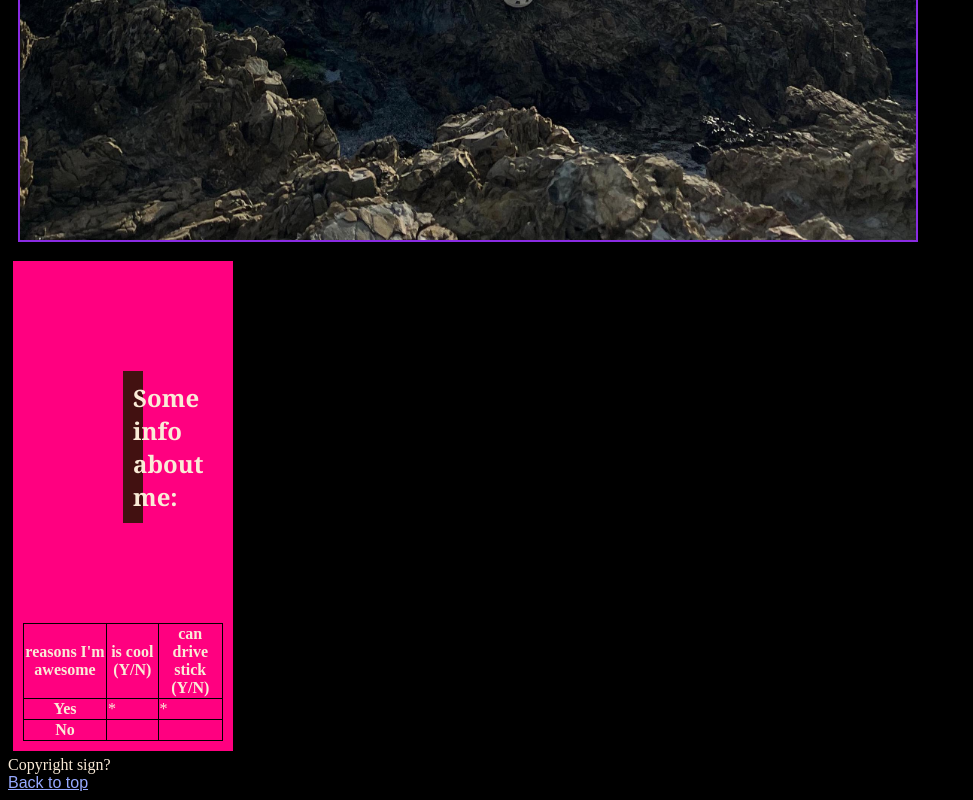
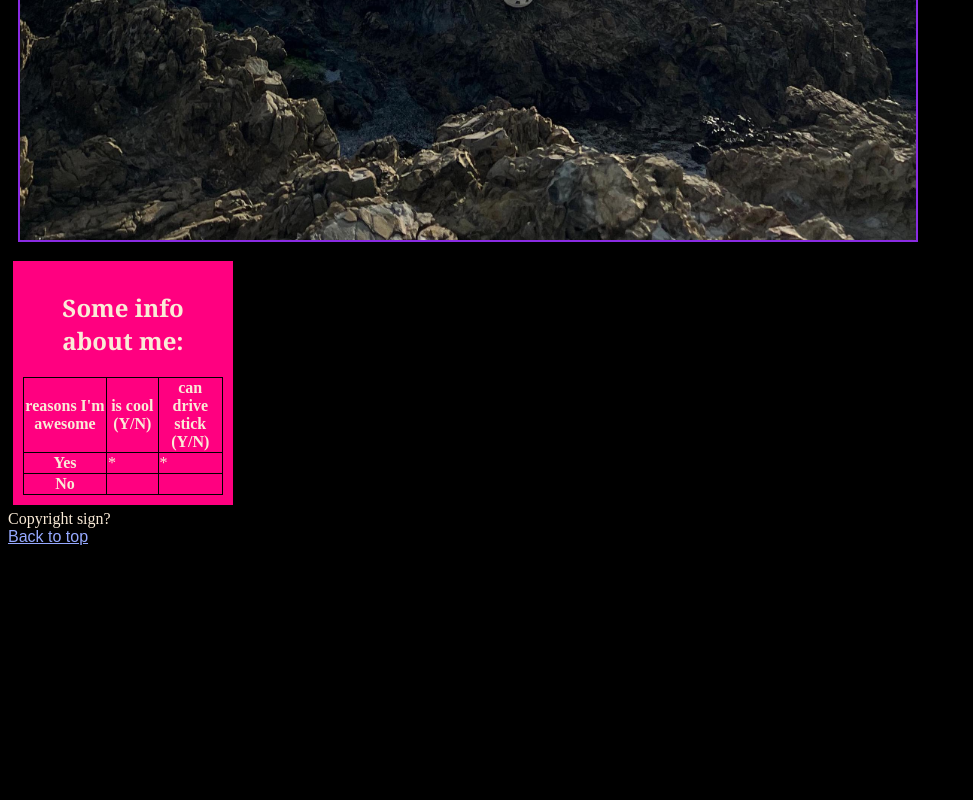
Before and after one commit to aeron-glasgow-keene/aeron-glasgow-keene.github.io, a plain HTML site: page index.html in a window 1280 px wide. Shown: the part 962-1762 px from the top of the page, without its empty margins (0-973 px from the left). After the commit the page ends 1516 px from the top, so only its background shows below. Drawn offline with Linux system fonts and the light colour scheme.

Commit message:
delete colour and reduce margin for h2 css class

```diff
--- a/styles/main.css
+++ b/styles/main.css
@@ -31,10 +31,9 @@ Body {
 }
 
 h2 {
-  background-color: rgb(66, 17, 17);
   font-family: Cambria, Cochin, Georgia, Times, 'Times New Roman', serif;
   color: antiquewhite;
-  margin: 100px;
+  margin: 10px;
   padding: 10px;
   text-align: center;
 }
```
